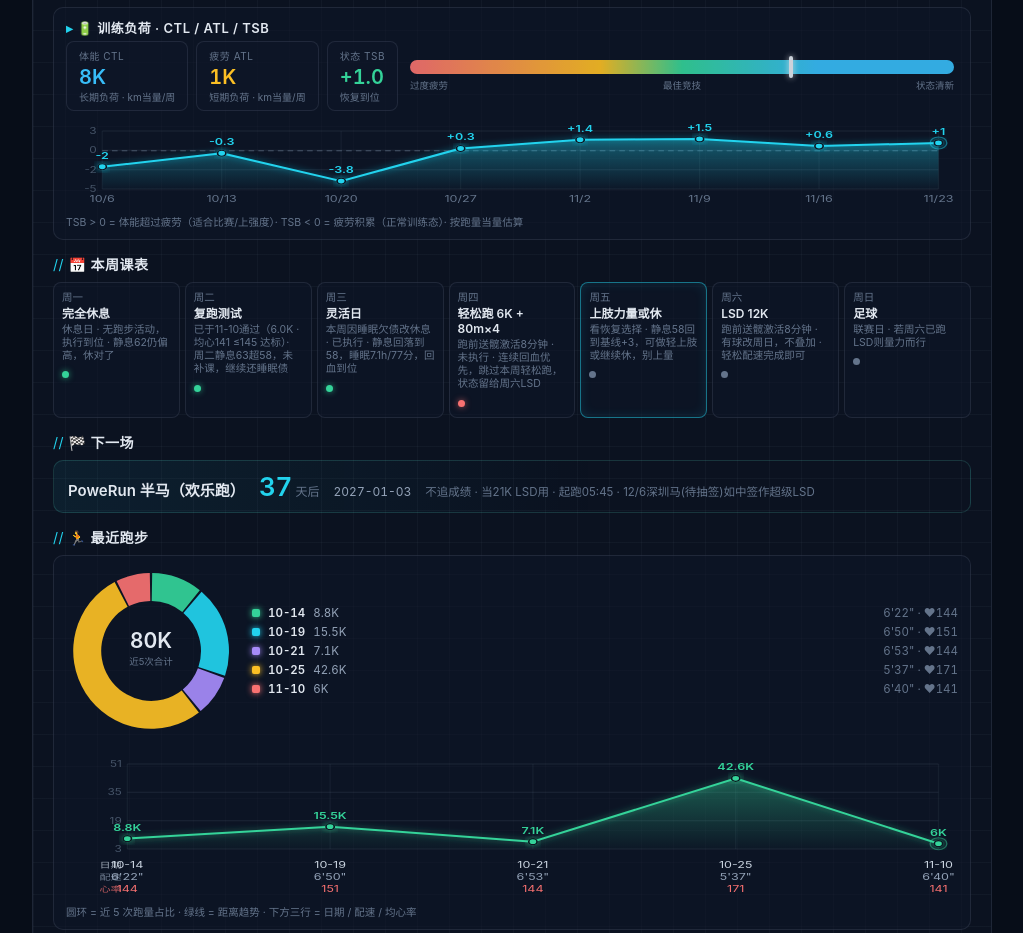
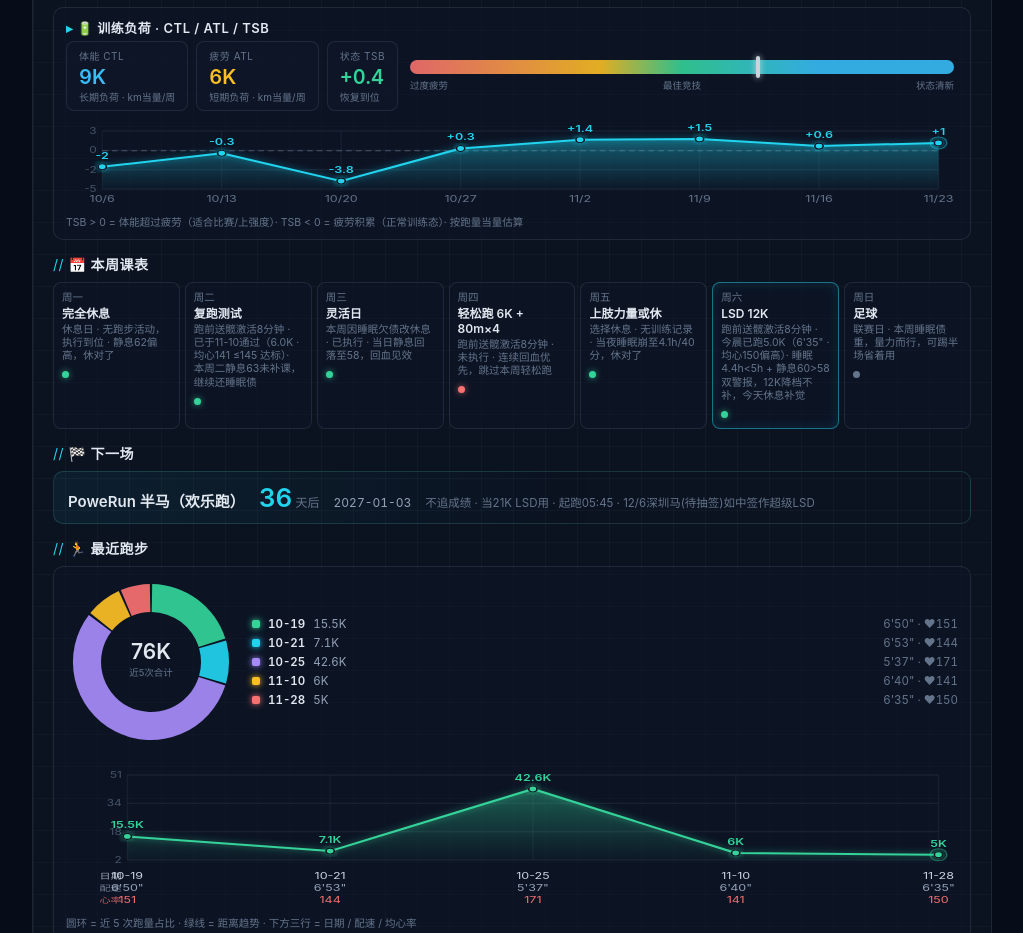
Before and after one commit to remmusb/training-tracker, a plain HTML site: page dashboard.html in a window 1280 px wide. Shown: the part 627-1560 px from the top of the page, without its empty margins (128-1151 px from the left). Drawn offline with Linux system fonts and the light colour scheme.

Commit message:
chore: 每日数据更新 2026-11-28

```diff
--- a/dashboard.html
+++ b/dashboard.html
@@ -236,31 +236,27 @@
 
 <script>
 const SAMPLE = {
-  "updatedAt": "2026-11-27 07:50",
-  "status": "冬训 W1 · 静息回落至58（基线+3）· 睡眠6.97h/75分 · 今日周五轻上肢或休，周六LSD 12K待命",
-  "statusLevel": "ok",
+  "updatedAt": "2026-11-28 07:49",
+  "status": "冬训 W1 · 周六 · 睡眠4.4h/46分连续两晚<5h · 静息60超58门槛 · 今晨5K已跑（均心150偏高），今日降档休息补觉",
+  "statusLevel": "alert",
   "metrics": {
     "restingHR": {
-      "today": 58,
+      "today": 60,
       "baseline": 55,
-      "delta": 3
+      "delta": 5
     },
     "sleep": {
-      "score": 75,
-      "hours": 6.97
+      "score": 46,
+      "hours": 4.38
     },
-    "weekKm": 0,
-    "stepsAvg": 8005,
     "vo2max": {
-      "value": 49,
-      "date": "11-10"
-    }
+      "value": 48,
+      "date": "11-28"
+    },
+    "weekKm": 5.0,
+    "stepsAvg": 8349
   },
   "rhrTrend": [
-    {
-      "date": "11-18",
-      "value": 59
-    },
     {
       "date": "11-19",
       "value": 58
@@ -292,14 +288,17 @@ const SAMPLE = {
     {
       "date": "11-26",
       "value": 58
+    },
+    {
+      "date": "11-27",
+      "value": 64
+    },
+    {
+      "date": "11-28",
+      "value": 60
     }
   ],
   "sleepTrend": [
-    {
-      "date": "11-19",
-      "score": 77,
-      "hours": 7.18
-    },
     {
       "date": "11-20",
       "score": 68,
@@ -334,6 +333,16 @@ const SAMPLE = {
       "date": "11-26",
       "score": 75,
       "hours": 6.97
+    },
+    {
+      "date": "11-27",
+      "score": 40,
+      "hours": 4.13
+    },
+    {
+      "date": "11-28",
+      "score": 46,
+      "hours": 4.38
     }
   ],
   "weekVolume": [
@@ -367,7 +376,7 @@ const SAMPLE = {
     },
     {
       "week": "11/23",
-      "km": 0
+      "km": 5.0
     }
   ],
   "weekPlan": [
@@ -375,53 +384,60 @@ const SAMPLE = {
       "day": "周一",
       "title": "完全休息",
       "done": true,
-      "note": "休息日 · 无跑步活动，执行到位 · 静息62仍偏高，休对了"
+      "note": "休息日 · 无跑步活动，执行到位 · 静息62偏高，休对了"
     },
     {
       "day": "周二",
       "title": "复跑测试",
       "done": true,
-      "note": "已于11-10通过（6.0K · 均心141 ≤145 达标）· 周二静息63超58，未补课，继续还睡眠债"
+      "note": "跑前送髋激活8分钟 · 已于11-10通过（6.0K · 均心141 ≤145 达标）· 本周二静息63未补课，继续还睡眠债"
     },
     {
       "day": "周三",
       "title": "灵活日",
       "done": true,
-      "note": "本周因睡眠欠债改休息 · 已执行 · 静息回落到58，睡眠7.1h/77分，回血到位"
+      "note": "本周因睡眠欠债改休息 · 已执行 · 当日静息回落至58，回血见效"
     },
     {
       "day": "周四",
       "title": "轻松跑 6K + 80m×4",
       "done": false,
-      "note": "跑前送髋激活8分钟 · 未执行 · 连续回血优先，跳过本周轻松跑，状态留给周六LSD"
+      "note": "跑前送髋激活8分钟 · 未执行 · 连续回血优先，跳过本周轻松跑"
     },
     {
       "day": "周五",
       "title": "上肢力量或休",
-      "done": null,
-      "today": true,
-      "note": "看恢复选择 · 静息58回到基线+3，可做轻上肢或继续休，别上量"
+      "done": true,
+      "note": "选择休息 · 无训练记录 · 当夜睡眠崩至4.1h/40分，休对了"
     },
     {
       "day": "周六",
       "title": "LSD 12K",
-      "done": null,
-      "note": "跑前送髋激活8分钟 · 有球改周日，不叠加 · 轻松配速完成即可"
+      "done": true,
+      "today": true,
+      "note": "跑前送髋激活8分钟 · 今晨已跑5.0K（6'35\" · 均心150偏高）· 睡眠4.4h<5h + 静息60>58双警报，12K降档不补，今天休息补觉"
     },
     {
       "day": "周日",
       "title": "足球",
       "done": null,
-      "note": "联赛日 · 若周六已跑LSD则量力而行"
+      "note": "联赛日 · 本周睡眠债重，量力而行，可踢半场省着用"
     }
   ],
   "nextRace": {
     "name": "PoweRun 半马（欢乐跑）",
     "date": "2027-01-03",
-    "daysLeft": 37,
+    "daysLeft": 36,
     "note": "不追成绩 · 当21K LSD用 · 起跑05:45 · 12/6深圳马(待抽签)如中签作超级LSD"
   },
   "recentRuns": [
+    {
+      "date": "11-28",
+      "name": "浦东新区 晨跑 5K",
+      "km": 5.0,
+      "pace": "6'35\"",
+      "hr": 150
+    },
     {
       "date": "11-10",
       "name": "复跑测试 5K · 心率≤145",
@@ -449,13 +465,6 @@ const SAMPLE = {
       "km": 15.5,
       "pace": "6'50\"",
       "hr": 151
-    },
-    {
-      "date": "10-14",
-      "name": "W7 周二 · 轻松跑 8K",
-      "km": 8.8,
-      "pace": "6'22\"",
-      "hr": 144
     }
   ],
   "soccer": [
@@ -637,9 +646,9 @@ const SAMPLE = {
   },
   "coachAvatar": "https://remmusb.github.io/training-tracker/coach.jpg",
   "load": {
-    "ctl": 1.14,
-    "atl": 0.15,
-    "tsb": 1.0,
+    "ctl": 1.23,
+    "atl": 0.84,
+    "tsb": 0.4,
     "tsbTrend": [
       {
         "w": "10/6",
@@ -675,7 +684,7 @@ const SAMPLE = {
       }
     ]
   },
-  "coachNote": "教练：静息从63一路回到58，睡眠也稳在7小时边上，这几天的债基本还清了。今天别加量，轻上肢或者干脆休，把劲儿留给周六那堂12K，跑前8分钟送髋激活别偷懒。"
+  "coachNote": "教练：连续两晚只睡4个多小时，静息又顶回60，身体在亮红灯了。今晨那5K心率150就是信号——没缓过来。今明两天彻底休息补觉、咖啡减半，课表不差这一天，睡够了下周再正常跑。"
 };
 
 function render(d){
```
